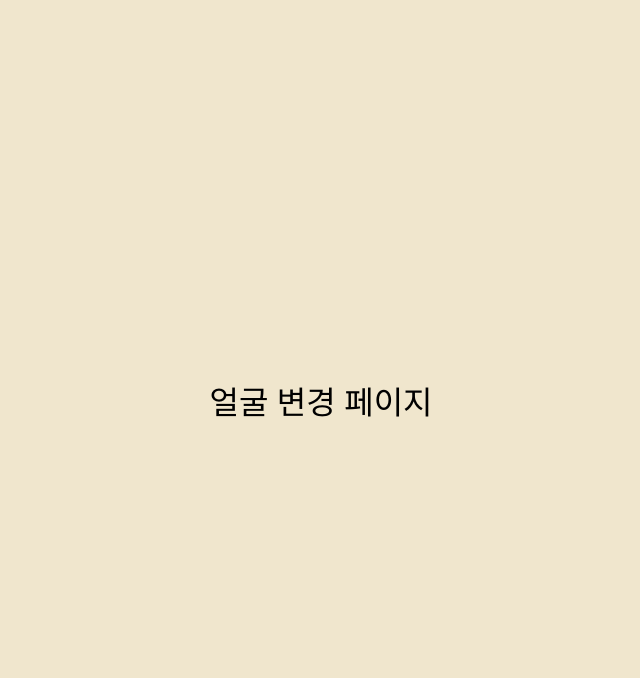
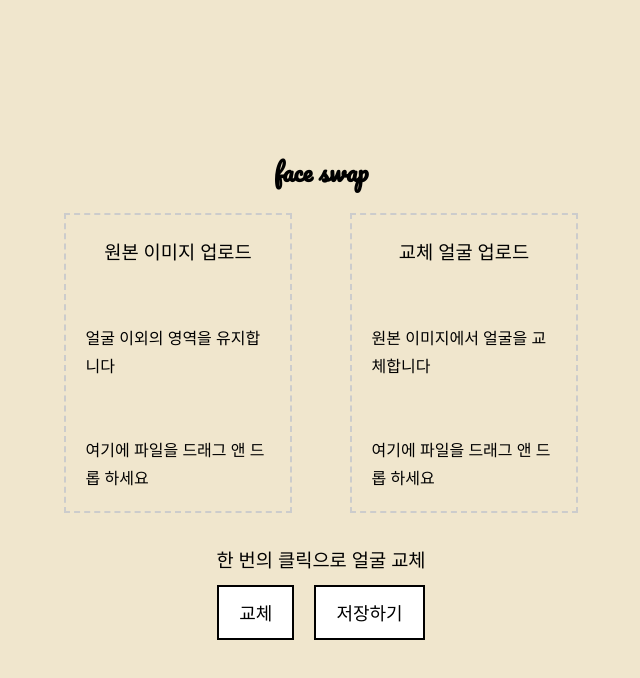
Before and after one commit to AIX-GANGNAM/mini-project, a React (Create React App) app in the folder front/: page /swap in a window 1280 px wide. Shown: the top 678 px of the page, without its empty margins (319-959 px from the left). Built offline with nearby package versions, Linux system fonts and the light colour scheme.

Commit message:
[CSS] faceswap 페이지 만드는 중

```diff
--- a/front/package.json
+++ b/front/package.json
@@ -11,9 +11,11 @@
     "@testing-library/user-event": "^13.5.0",
     "animate.css": "^4.1.1",
     "axios": "^1.7.7",
+    "dropzone": "^6.0.0-beta.2",
     "http-proxy-middleware": "^3.0.2",
     "react": "^18.3.1",
     "react-dom": "^18.3.1",
+    "react-dropzone": "^14.2.3",
     "react-router-dom": "^6.26.2",
     "react-scripts": "5.0.1",
     "reactstrap": "^9.2.2",
--- /dev/null
+++ b/front/src/Swap.css
@@ -0,0 +1,128 @@
+.container {
+    max-width: 800px;
+    margin: 0 auto;
+    padding: 20px;
+}
+
+.header {
+    text-align: center;
+    margin-bottom: 20px;
+}
+
+.tab.active {
+    font-weight: bold;
+    font-size: 24px;
+}
+
+.upload-section {
+    display: flex;
+    justify-content: space-around;
+}
+
+.upload-box {
+    border: 2px dashed #ccc;
+    width: 40%;
+    height: 300px;
+    position: relative;
+    overflow: hidden;
+    cursor: pointer;
+}
+
+.upload-content {
+    width: 100%;
+    height: 100%;
+    display: flex;
+    flex-direction: column;
+    justify-content: space-between;
+    align-items: center;
+    padding: 20px;
+    box-sizing: border-box;
+}
+
+.upload-content h3 {
+    margin-top: 0;
+}
+
+.middle-text {
+    flex-grow: 1;
+    display: flex;
+    align-items: center;
+}
+
+.bottom-text {
+    margin-bottom: 0;
+}
+
+.uploaded-image {
+    width: 100%;
+    height: 100%;
+    object-fit: cover;
+}
+
+.swap-section {
+    text-align: center;
+    margin-top: 30px;
+}
+
+.swap-button, .upload-button {
+    font-size: 18px;
+    padding: 10px 20px;
+    margin: 10px;
+    border: 2px solid black;
+    background-color: white;
+    cursor: pointer;
+}
+
+.result-section {
+    text-align: center;
+    margin-top: 30px;
+}
+
+.result-section img {
+    width: 300px;
+    height: auto;
+    border: 2px solid black;
+}
+
+.history-section {
+    margin-top: 50px;
+    position: relative;
+    padding-top: 30px;
+}
+
+.history-section::before {
+    content: '';
+    position: absolute;
+    top: 0;
+    left: 50%;
+    transform: translateX(-50%);
+    width: 50%;
+    height: 2px;
+    background: linear-gradient(to right, transparent, #333, transparent);
+}
+
+.history-section h3 {
+    text-align: center;
+    font-size: 24px;
+    margin-bottom: 20px;
+    color: #333;
+}
+
+.history-images {
+    display: flex;
+    flex-wrap: wrap;
+    justify-content: center;
+    gap: 10px;
+}
+
+.history-images img {
+    width: 100px;
+    height: 100px;
+    object-fit: cover;
+    border: 1px solid #ccc;
+    transition: transform 0.3s ease;
+}
+
+.history-images img:hover {
+    transform: scale(1.05);
+}
--- a/front/src/Swap.js
+++ b/front/src/Swap.js
@@ -1,7 +1,104 @@
-export default function Swap(){
-    return(
-        <div>
-            <h1>얼굴 변경 페이지</h1>
+import React, { useState, useCallback } from 'react';
+import { useDropzone } from 'react-dropzone';
+import './Swap.css'; // CSS 파일을 통해 스타일 적용
+
+const Swap = () => {
+  const [originalImage, setOriginalImage] = useState(null);
+  const [swapImage, setSwapImage] = useState(null);
+  const [swappedImage, setSwappedImage] = useState(null);
+  const [history, setHistory] = useState([]);
+
+  const onDropOriginal = useCallback((acceptedFiles) => {
+    const file = acceptedFiles[0];
+    setOriginalImage(URL.createObjectURL(file));
+  }, []);
+
+  const onDropSwap = useCallback((acceptedFiles) => {
+    const file = acceptedFiles[0];
+    setSwapImage(URL.createObjectURL(file));
+  }, []);
+
+  const { getRootProps: getRootPropsOriginal, getInputProps: getInputPropsOriginal } = useDropzone({
+    onDrop: onDropOriginal,
+    accept: 'image/*',
+  });
+
+  const { getRootProps: getRootPropsSwap, getInputProps: getInputPropsSwap } = useDropzone({
+    onDrop: onDropSwap,
+    accept: 'image/*',
+  });
+
+  const handleSwapClick = () => {
+    console.log('이미지 교체');
+    const newSwappedImage = `https://via.placeholder.com/300?text=Swapped+${Date.now()}`;
+    setSwappedImage(newSwappedImage);
+    setHistory(prevHistory => [...prevHistory, newSwappedImage]);
+  };
+
+  const handleSaveClick = () => {
+    console.log('이미지 저장');
+    // 이미지 저장 로직 추가
+  };
+
+  return (
+    <div className="container">
+      <div className="header">
+        <div className="tab active">face swap</div>
+      </div>
+
+      <div className="upload-section">
+        <div className="upload-box" {...getRootPropsOriginal()}>
+          <input {...getInputPropsOriginal()} />
+          {originalImage ? (
+            <img src={originalImage} alt="Original" className="uploaded-image" />
+          ) : (
+            <div className="upload-content">
+              <h3>원본 이미지 업로드</h3>
+              <p className="middle-text">얼굴 이외의 영역을 유지합니다</p>
+              <p className="bottom-text">여기에 파일을 드래그 앤 드롭 하세요</p>
+            </div>
+          )}
         </div>
-    )
-}
+
+        <div className="upload-box" {...getRootPropsSwap()}>
+          <input {...getInputPropsSwap()} />
+          {swapImage ? (
+            <img src={swapImage} alt="Swap" className="uploaded-image" />
+          ) : (
+            <div className="upload-content">
+              <h3>교체 얼굴 업로드</h3>
+              <p>원본 이미지에서 얼굴을 교체합니다</p>
+              <p>여기에 파일을 드래그 앤 드롭 하세요</p>
+            </div>
+          )}
+        </div>
+      </div>
+
+      <div className="swap-section">
+        <h3>한 번의 클릭으로 얼굴 교체</h3>
+        <button className="swap-button" onClick={handleSwapClick}>교체</button>
+        <button className="upload-button" onClick={handleSaveClick}>저장하기</button>
+      </div>
+
+      {swappedImage && (
+        <div className="result-section">
+          <h3>교체된 이미지</h3>
+          <img src={swappedImage} alt="Swapped" />
+        </div>
+      )}
+
+      {history.length > 0 && (
+        <div className="history-section">
+          <h3>히스토리</h3>
+          <div className="history-images">
+            {history.map((img, index) => (
+              <img key={index} src={img} alt={`History ${index + 1}`} />
+            ))}
+          </div>
+        </div>
+      )}
+    </div>
+  );
+};
+
+export default Swap;
```
Also changed, not shown: 1 other file (tests, documents, lock files or other folders).
